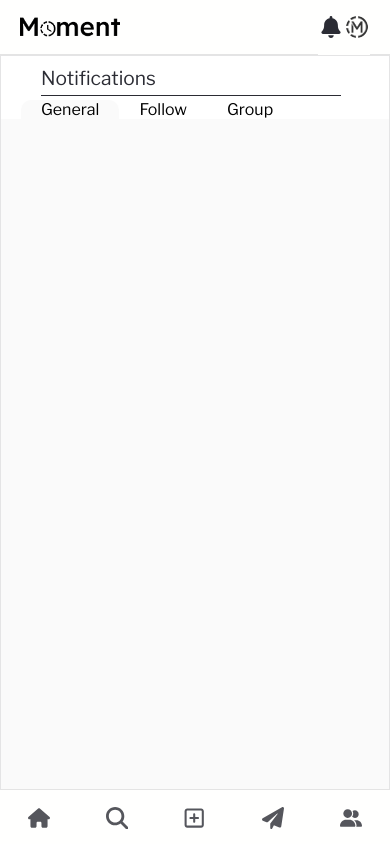
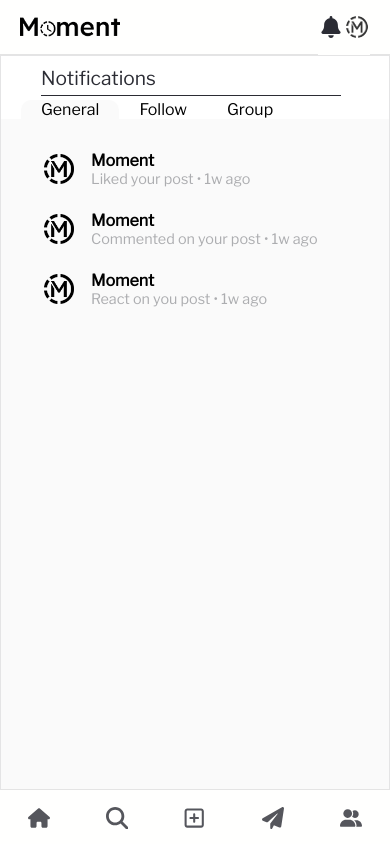
Before and after one commit to NRK-group/Moment, a React (Vite) app in the folder frontend/: page /notifications in a window 390 px wide. Built offline with nearby package versions, Linux system fonts and the light colour scheme.

Commit message:
add media query

```diff
--- a/frontend/src/features/Notification/Notification.css
+++ b/frontend/src/features/Notification/Notification.css
@@ -41,7 +41,11 @@
     height: 100%;
     display: flex;
     flex-direction: column;
-    align-items: center;
-    justify-content: center;
     background-color: var(--secondary-background-color);
+    padding: 20px;
 }
+@media only screen and (min-width: 601px) {
+    .notificationContentContainer {
+        height: calc(100% - 63px);
+    }
+}
--- a/frontend/src/features/Notification/Notification.jsx
+++ b/frontend/src/features/Notification/Notification.jsx
@@ -2,8 +2,29 @@ import './Notification.css';
 import { NavLink } from 'react-router-dom';
 import Body from '../../components/Body/Body';
 import Card from '../../components/card/Card';
+import MiniUserCard from '../../components/MiniUserCard/MiniUserCard';
 
 export const Notification = () => {
+    let users = [
+        {
+            id: 1,
+            img: './logo.svg',
+            name: 'Moment',
+            content: 'Liked your post • 1w ago',
+        },
+        {
+            id: 2,
+            img: './logo.svg',
+            name: 'Moment',
+            content: 'Commented on your post • 1w ago',
+        },
+        {
+            id: 3,
+            img: './logo.svg',
+            name: 'Moment',
+            content: 'React on you post • 1w ago',
+        },
+    ];
     return (
         <Body styleName='mobile'>
             <Card styleName='mobileCard'>
@@ -22,7 +43,17 @@ export const Notification = () => {
                             <div className='notificationHeader'>Group</div>
                         </NavLink>
                     </div>
-                    <div className='notificationContentContainer'></div>
+                    <div className='notificationContentContainer'>
+                        {users.map(({ img, id, name, content }) => (
+                            <MiniUserCard
+                                key={id}
+                                img={img}
+                                propsId={`chat` + id}
+                                name={name}
+                                content={content}
+                            />
+                        ))}
+                    </div>
                 </div>
             </Card>
         </Body>
```
